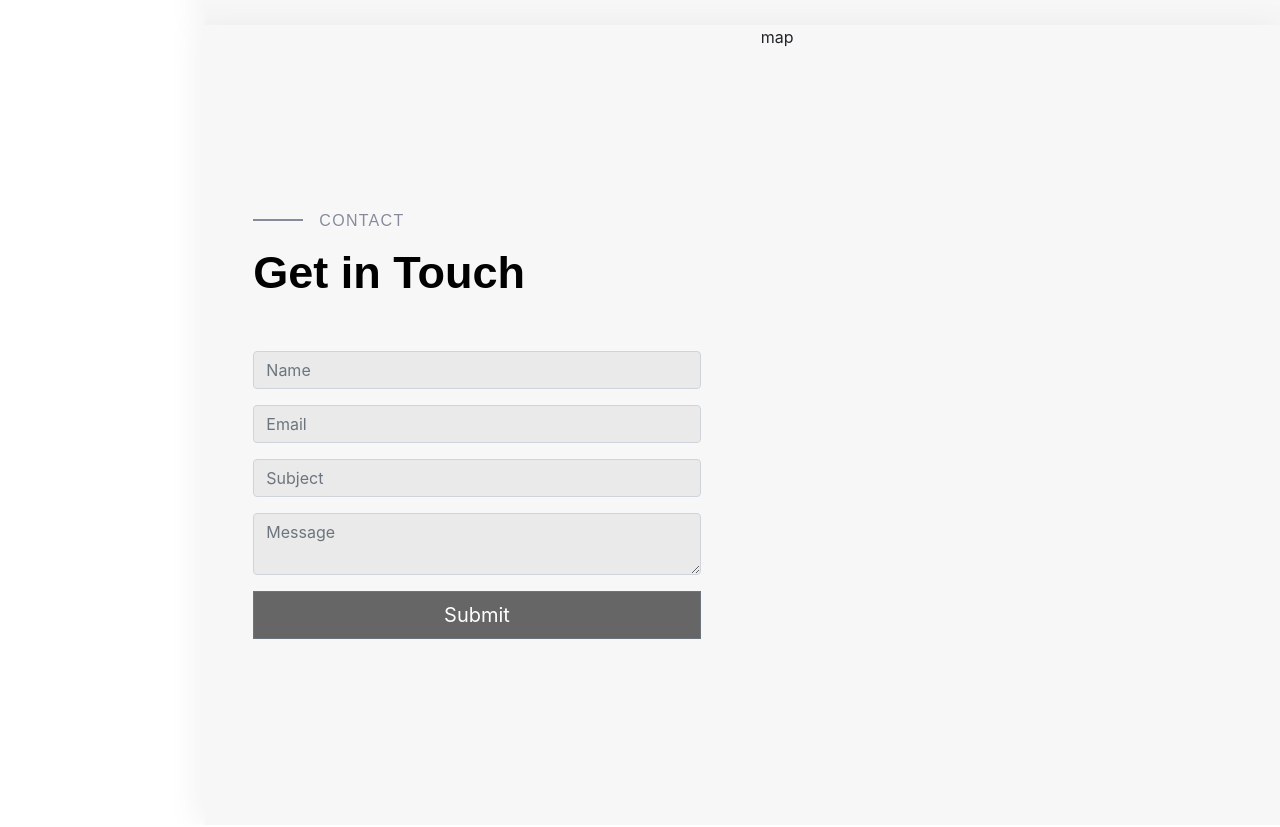
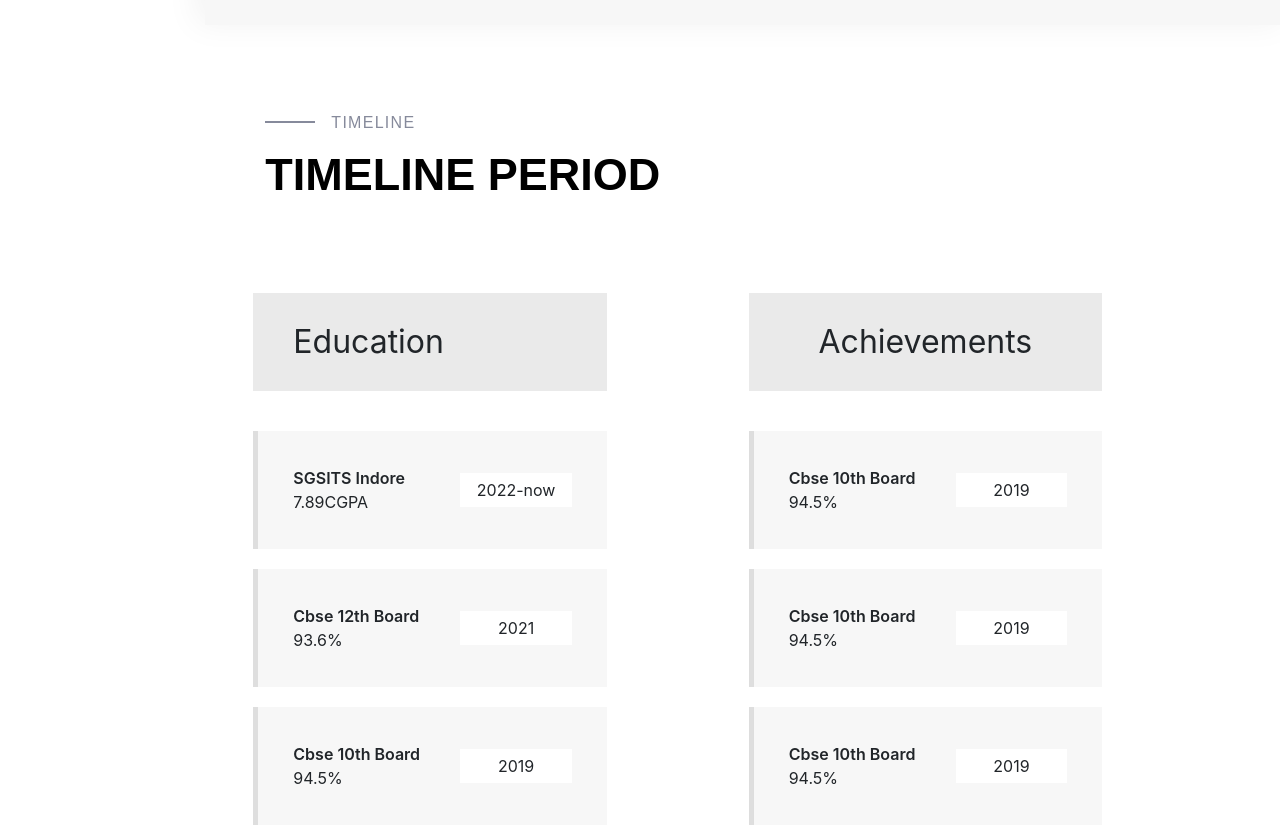
Before and after one commit to KhandekarPrateek/portfolio-website, a React (Create React App) app: page / in a window 1280 px wide. Shown: the part 1240-2067 px from the top of the page. Built offline with nearby package versions, Linux system fonts and the light colour scheme.

Commit message:
timeline/education section completed

```diff
--- a/src/App.css
+++ b/src/App.css
@@ -2,3 +2,4 @@
 @import "../src/styles/home.css";
 @import "../src/styles/about.css";
 @import "../src/styles/contact.css";
+@import "../src/styles/education.css";
--- a/src/App.js
+++ b/src/App.js
@@ -4,6 +4,7 @@ import SideBar from "./pages/SideBar";
 import Home from "./pages/Home";
 import About from "./pages/About";
 import Contact from "./pages/Contact";
+import Education from "./pages/Education";
 
 const App = () => {
   return (
@@ -15,6 +16,7 @@ const App = () => {
         <Col sm={10}>
           <Home />
           <About />
+          <Education />
           <Contact />
         </Col>
       </Row>
--- /dev/null
+++ b/src/pages/Education/EducationTile/index.js
@@ -0,0 +1,15 @@
+import React from "react";
+
+const EducationTile = ({ place, marks, year }) => {
+  return (
+    <div className="w-100 education-tile v-stack">
+      <div className="place-marks ">
+        <div className="education-place">{place}</div>
+        <div className="education-marks">{marks}</div>
+      </div>
+      <div className="year ">{year}</div>
+    </div>
+  );
+};
+
+export default EducationTile;
--- /dev/null
+++ b/src/pages/Education/index.js
@@ -0,0 +1,87 @@
+import EducationTile from "./EducationTile";
+import { Col, Row } from "reactstrap";
+
+const Education = () => {
+  return (
+    <div className="education-conatiner p-5 " id="Education">
+      <Row>
+        <div className="w-100">
+          <div className="d-flex timeline-small-header">
+            <div class="divider-1 me-3">
+              {" "}
+              <span></span>
+            </div>
+            <h3 class="heading-1">TIMELINE</h3>
+          </div>
+          <div className="contact-me pb-5 timeline-period">TIMELINE PERIOD</div>
+        </div>
+      </Row>
+      <Row>
+        <Col
+          sm={6}
+          className=" d-flex align-items-center  justify-content-center"
+        >
+          <div className="v-stack gap-3 w-100 ">
+            <Row className="education-titles border-3  w-75  ">Education</Row>
+            <Row className=" w-75 ">
+              <EducationTile
+                place="SGSITS Indore"
+                marks="7.89CGPA"
+                year="2022-now"
+              />
+            </Row>
+
+            <Row className=" w-75 ">
+              <EducationTile
+                place="Cbse 12th Board"
+                marks="93.6%"
+                year="2021"
+              />
+            </Row>
+            <Row className=" w-75 ">
+              <EducationTile
+                place="Cbse 10th Board"
+                marks="94.5%"
+                year="2019"
+              />
+            </Row>
+          </div>
+        </Col>
+
+        <Col
+          sm={6}
+          className=" d-flex align-items-center  justify-content-center"
+        >
+          <div className="v-stack gap-3 w-100 ">
+            <Row className="education-titles border-3  w-75 align-items-center  justify-content-center ">
+              Achievements
+            </Row>
+            <Row className=" w-75 ">
+              <EducationTile
+                place="Cbse 10th Board"
+                marks="94.5%"
+                year="2019"
+              />
+            </Row>
+            <Row className=" w-75 ">
+              <EducationTile
+                place="Cbse 10th Board"
+                marks="94.5%"
+                year="2019"
+              />
+            </Row>
+            <Row className=" w-75 ">
+              <EducationTile
+                place="Cbse 10th Board"
+                marks="94.5%"
+                year="2019"
+              />
+            </Row>
+          </div>
+        </Col>
+      </Row>
+    </div>
+  );
+};
+
+export default Education;
--- a/src/pages/SideBar/index.js
+++ b/src/pages/SideBar/index.js
@@ -23,8 +23,9 @@ const SideBar = () => {
           <Title Heading="Home" link="Home" />
           <Title Heading="About" link="About" />
           <Title Heading="Education" link="Education" />
+          <Title Heading="Projects" link="Projects" />
+          <Title Heading="Blogs" link="Blogs" />
           <Title Heading="Skills" link="Skills" />
-          <Title Heading="Projects" link="Projects" />
           <Title Heading="Contact" link="Contact" />
         </div>
       </div>
--- /dev/null
+++ b/src/styles/education.css
@@ -0,0 +1,45 @@
+.education-conatiner {
+  /* height: 100vh; */
+  /* why is height 100vh causing erros in mobile view */
+}
+.education-titles {
+  background-color: #eaeaea;
+  font-size: 2em;
+  padding: 25px 40px;
+  margin-bottom: 40px;
+}
+.education-tile {
+  width: 100%;
+  position: relative;
+  display: flex;
+  justify-content: space-between;
+  background-color: #f7f7f7;
+  padding: 35px 35px 35px;
+  border-left: 5px solid rgba(0, 0, 0, 0.1);
+  margin-bottom: 20px;
+  align-items: center; /* Align items at the start */
+}
+.timeline-small-header {
+  padding-top: 40px;
+}
+.timeline-period {
+  margin-bottom: 40px;
+}
+/* / */
+
+.place-marks {
+  display: flex;
+  flex-direction: column; /* Stack items vertically */
+}
+
+.year {
+  display: flex;
+  justify-content: center;
+  width: 40%; /* Take full width */
+  padding: 5px;
+  background-color: white;
+}
+
+.education-place {
+  font-weight: 600;
+}
```
